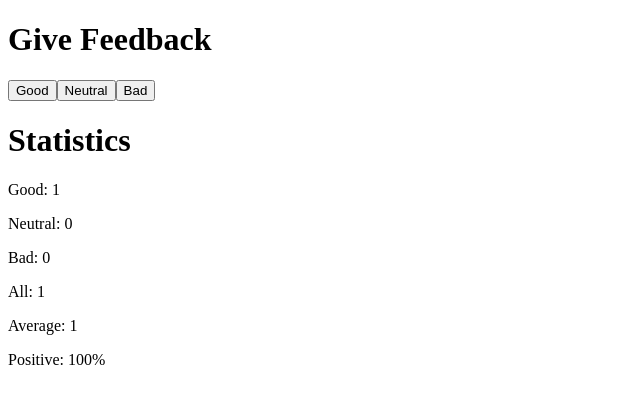
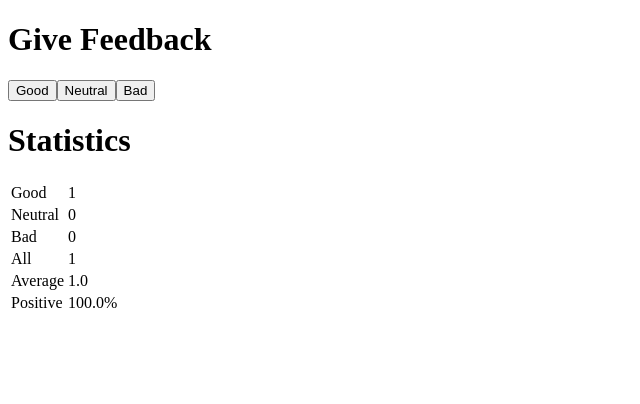
Before and after one commit to 66hakeem/FullStackOpen, a React (Vite) app in the folder part_1/unicafe/: page / in a window 1280 px wide. Both pictures are taken after a click on the button "Good". Shown: the top 404 px of the page, without its empty margins (0-640 px from the left). Built offline with nearby package versions, Linux system fonts and the light colour scheme.

Commit message:
unicafe step 6

```diff
--- a/part_1/unicafe/src/App.jsx
+++ b/part_1/unicafe/src/App.jsx
@@ -3,6 +3,8 @@ import { useState } from 'react'
 const Statistics = ({good, neutral, bad}) => {
 
   const all = good + neutral + bad
+  const average = ((good - bad) / all).toFixed(1)
+  const positive = ((good/all)*100).toFixed(1)
 
   if (all == 0) {
     return (
@@ -12,14 +14,16 @@ const Statistics = ({good, neutral, bad}) => {
     )
   }
   return (
-    <div>
-      <StatisticLine text={'Good'} value={good} />
-      <StatisticLine text={'Neutral'} value={neutral} />
-      <StatisticLine text={'Bad'} value={bad} />
-      <StatisticLine text={'All'} value={good + neutral + bad} />
-      <StatisticLine text={'Average'} value={(good - bad) / (good + neutral + bad)} />
-      <StatisticLine text={'Positive'} value={(good + neutral) / (good + neutral + bad) * 100 + '%'} />
-    </div>
+    <table>
+      <tbody>
+        <StatisticLine text={'Good'} value={good} />
+        <StatisticLine text={'Neutral'} value={neutral} />
+        <StatisticLine text={'Bad'} value={bad} />
+        <StatisticLine text={'All'} value={good + neutral + bad} />
+        <StatisticLine text={'Average'} value={average} />
+        <StatisticLine text={'Positive'} value={positive + '%'} />
+      </tbody>
+    </table>
   )
 }
 
@@ -29,9 +33,10 @@ const Button = (props) => (
 
 const StatisticLine = (props) => {
   return (
-    <div>
-      <p>{props.text}: {props.value}</p>
-    </div>
+    <tr>
+      <td>{props.text}</td>
+      <td> {props.value}</td>
+    </tr>
   )
 }
 
```
